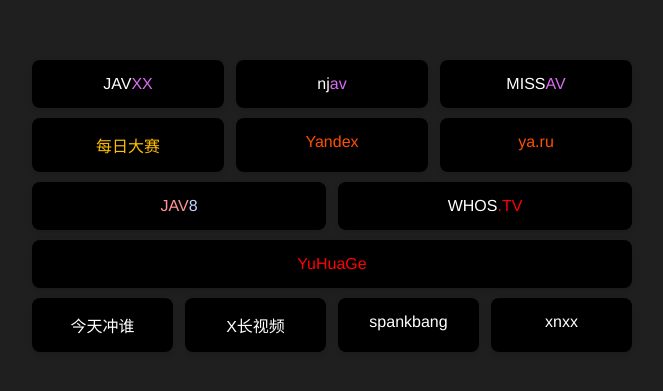
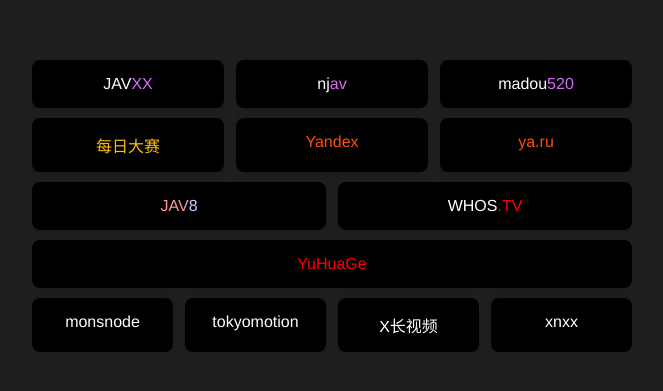
Before and after one commit to umhome/index, a plain HTML site: page index.html in a window 1280 px wide. Shown: the part 189-580 px from the top of the page, without its empty margins (308-971 px from the left). Drawn offline with Linux system fonts and the light colour scheme.

Commit message:
Update index.html

```diff
--- a/index.html
+++ b/index.html
@@ -60,7 +60,7 @@
         <div class="link-box1">
 			<a href="https://123av.com/cn" target="_blank" ><span style="color: #FFFFFF;">JAV</span><span style="color: #d96cf5;">XX</span></a>
 			<a href="https://www.njav01.net" target="_blank" ><span style="color: #FFFFFF;">nj</span><span style="color: #d96cf5;">av</span></a>
-			<a href="https://missav01.com/dm339" target="_blank" ><span style="color: #FFFFFF;">MISS</span><span style="color: #d96cf5;">AV</span></a>
+			<a href="https://madou520.com" target="_blank" ><span style="color: #FFFFFF;">madou</span><span style="color: #d96cf5;">520</span></a>
 		</div>
 		 <div class="link-box1">
 			<a href="https://mrds.me/" target="_blank" ><span style="color: #FFBE00;">每日大赛</span></a>
@@ -75,9 +75,9 @@
 			 <a href="https://www.iyuhuage.fun" target="_blank"><span style="color: #FF0004;">YuHuaGe</span></a>
 		</div>
 		<div class="link-box1">
-			 <a href="https://javranking.cc/zh-hans" target="_blank"><span style="color: #FFFFFF;">今天冲谁</span></a>
+			 <a href="https://monsnode.com/" target="_blank"><span style="color: #FFFFFF;">monsnode</span></a>
+			 <a href="https://www.tokyomotion.net" target="_blank"><span style="color: #FFFFFF;">tokyomotion</span></a>
 			<a href="https://134x.com/" target="_blank"><span style="color: #FFFFFF;">X长视频</span></a>
-			<a href="https://spankbang.com/" target="_blank"><span style="color: #FFFFFF;">spankbang</span></a>
 			<a href="https://www.xnxx.com/" target="_blank"><span style="color: #FFFFFF;">xnxx</span></a>
 		</div>
 	</div>
```
